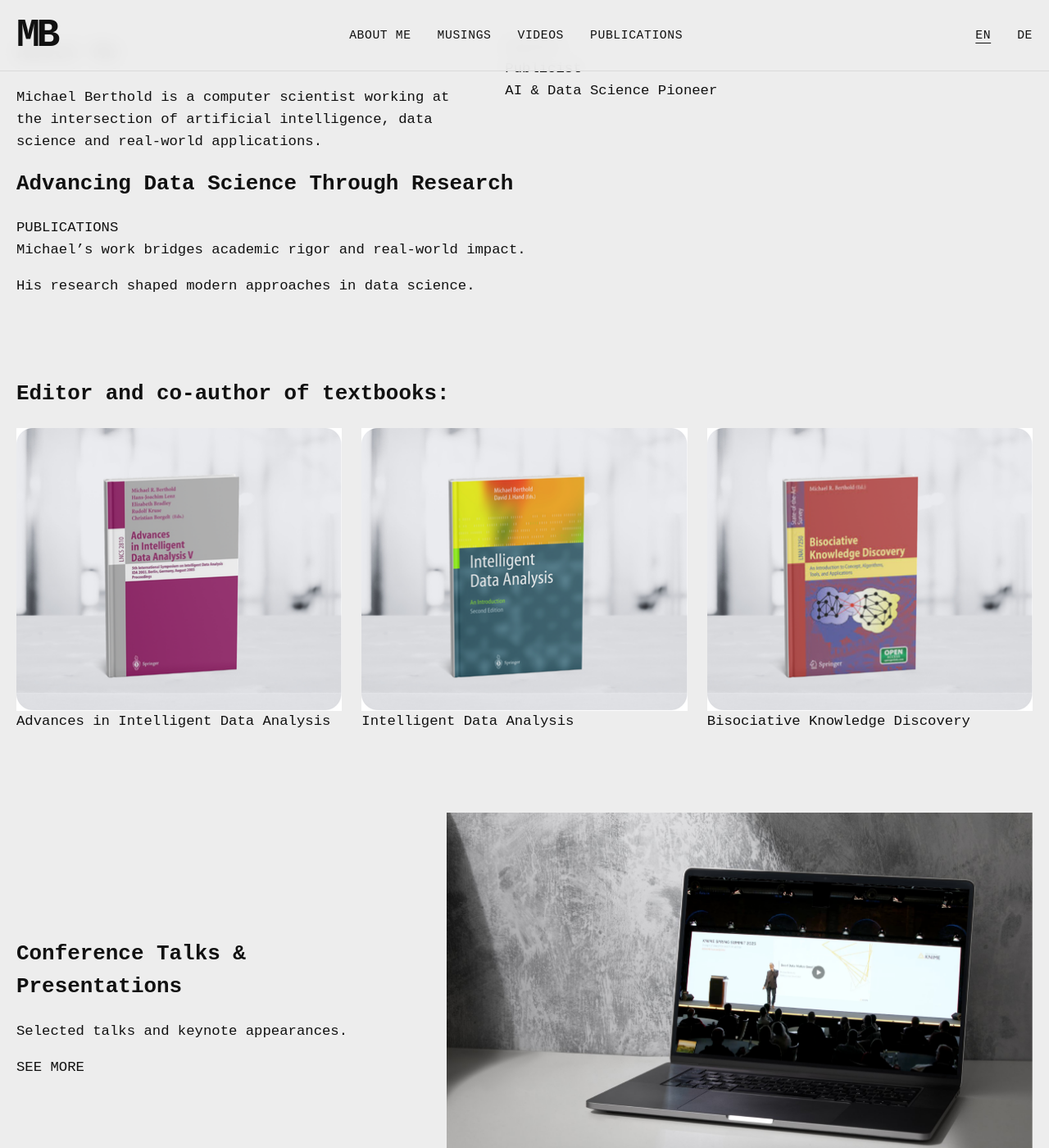
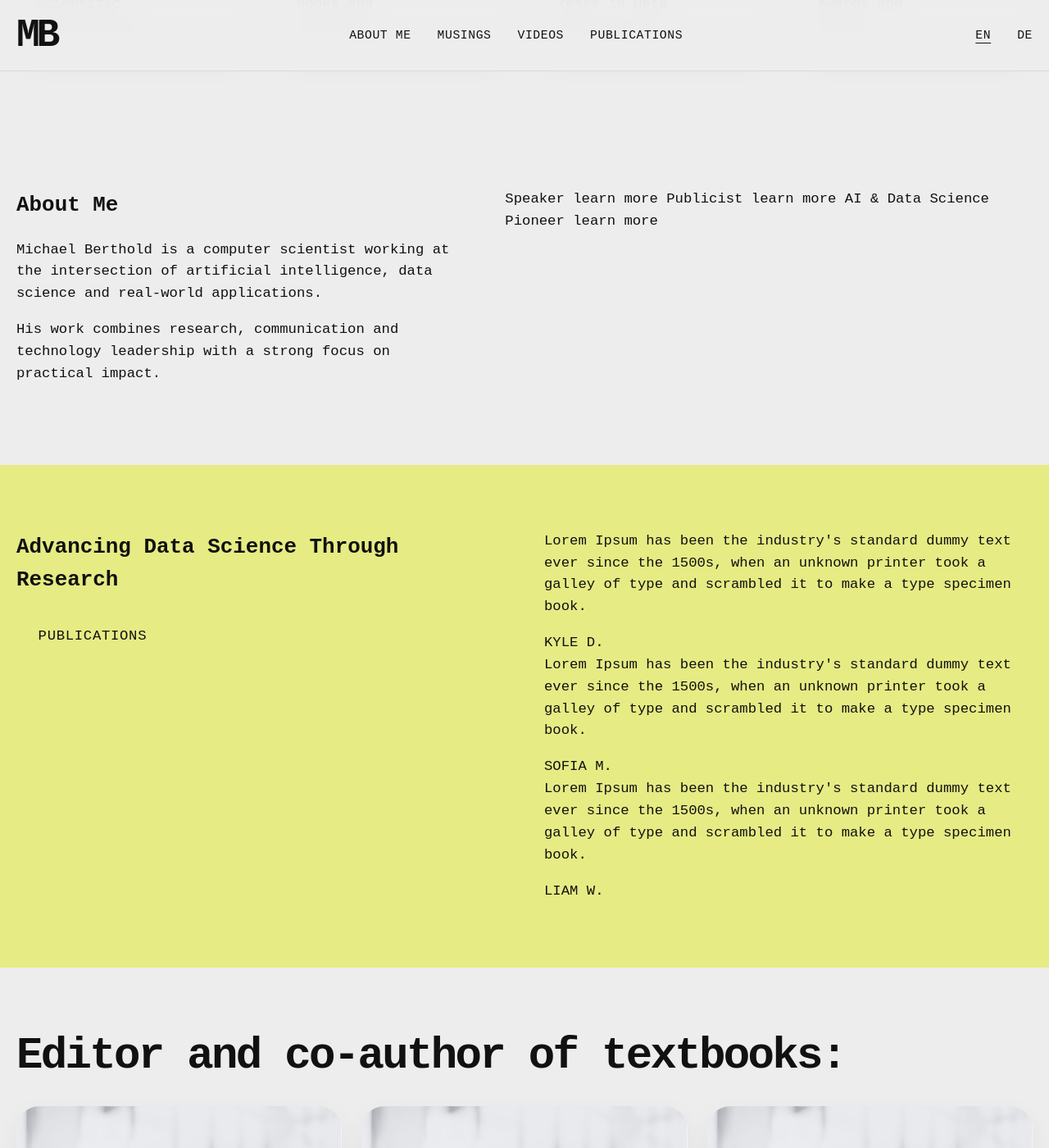
Before and after one commit to lacahelpme/test, a Jekyll site: the page built from en/index.md, in a window 1280 px wide and 1400 px high, scrolled down 814 px. Shown: the whole window at 82% size. Built offline with Jekyll 4.4.1, drawn with Linux system fonts in a browser that asks for light colours; some of the changed text lies outside the part shown.

Commit message:
Update index.md

```diff
--- a/en/index.md
+++ b/en/index.md
@@ -4,135 +4,194 @@
 lang: en
 ---
 
-<section class="hero">
+<section class="hero section">
   <div class="container hero-grid">
-
-    <div class="hero-left">
+    <div class="hero-copy">
+      <p class="overline">About me</p>
       <h1>Hello</h1>
-      <p class="subtitle">I’m Michael Berthold, computer scientist.</p>
-      <a href="#contact" class="btn">GET IN TOUCH</a>
+      <p class="hero-subtitle">I’m Michael Berthold, computer scientist.</p>
+      <a class="button button-accent" href="#contact">Get in touch</a>
     </div>
 
-    <div class="hero-right">
-      <img class="hero-portrait"
-           src="{{ '/assets/img/portrait1.png' | relative_url }}"
-           alt="Portrait illustration of Michael Berthold"
-           width="820"
-           height="980">
-    </div>
-
-  </div>
-</section>
-
-
-<section class="stats">
-  <div class="container stats-grid">
-    <div class="card highlight">250+<span>Scientific Publications</span></div>
-    <div class="card">3+<span>Books</span></div>
-    <div class="card dark">30+<span>Years in Data Science & AI</span></div>
-    <div class="card grey">4+<span>Awards and honors</span></div>
-  </div>
-</section>
-
-
-<section class="about">
-  <div class="container about-grid">
-
-    <div class="about-left">
-      <h2>About Me</h2>
-      <p>
-        Michael Berthold is a computer scientist working at the intersection
-        of artificial intelligence, data science and real-world applications.
-      </p>
-    </div>
-
-    <div class="about-right">
-      <div class="box">Speaker</div>
-      <div class="box">Publicist</div>
-      <div class="box">AI & Data Science Pioneer</div>
-    </div>
-
-  </div>
-</section>
-
-
-<section class="highlight-section">
-  <div class="container highlight-grid">
-
-    <div class="highlight-left">
-      <h2>Advancing Data Science Through Research</h2>
-      <a href="/en/publications/" class="btn dark">PUBLICATIONS</a>
-    </div>
-
-    <div class="highlight-right">
-      <p>
-        Michael’s work bridges academic rigor and real-world impact.
-      </p>
-      <p>
-        His research shaped modern approaches in data science.
-      </p>
-    </div>
-
-  </div>
-</section>
-
-
-<section class="books">
-  <div class="container">
-    <h2>Editor and co-author of textbooks:</h2>
-
-    <div class="books-grid">
-
-      <div class="book">
-        <img src="{{ '/assets/img/book1.png' | relative_url }}" alt="">
-        <p>Advances in Intelligent Data Analysis</p>
-      </div>
-
-      <div class="book">
-        <img src="{{ '/assets/img/book2.png' | relative_url }}" alt="">
-        <p>Intelligent Data Analysis</p>
-      </div>
-
-      <div class="book">
-        <img src="{{ '/assets/img/book3.png' | relative_url }}" alt="">
-        <p>Bisociative Knowledge Discovery</p>
-      </div>
-
+    <div class="hero-media">
+      <img class="hero-portrait" src="{{ '/assets/img/portrait1.png' | relative_url }}" alt="Portrait illustration of Michael Berthold" width="820" height="980">
     </div>
   </div>
 </section>
 
+<section class="stats section-sm">
+  <div class="container stats-grid">
+    <article class="stat-card stat-card-accent">
+      <strong>250+</strong>
+      <span>Scientific Publications</span>
+    </article>
 
-<section class="talks">
-  <div class="container talks-grid">
+    <article class="stat-card">
+      <strong>3+</strong>
+      <span>books and textbooks</span>
+    </article>
 
-    <div class="talks-left">
-      <h2>Conference Talks & Presentations</h2>
-      <p>Selected talks and keynote appearances.</p>
-      <a href="#" class="btn">SEE MORE</a>
-    </div>
+    <article class="stat-card stat-card-dark">
+      <strong>30+</strong>
+      <span>Years in Data Science &amp; AI</span>
+    </article>
 
-    <div class="talks-right">
-      <img src="{{ '/assets/img/bg1.png' | relative_url }}" alt="">
-    </div>
-
+    <article class="stat-card stat-card-mid">
+      <strong>4+</strong>
+      <span>Awards and honors</span>
+    </article>
   </div>
 </section>
 
-
-<section class="interests">
-  <div class="container interests-grid">
-
-    <div class="interests-left">
-      <h2>Interests</h2>
+<section class="about section">
+  <div class="container about-grid">
+    <div class="about-copy">
+      <h2>About Me</h2>
       <p>
-        Exploring the intersection of technology, science and creativity.
+        Michael Berthold is a computer scientist working at the intersection of
+        artificial intelligence, data science and real-world applications.
+      </p>
+      <p>
+        His work combines research, communication and technology leadership
+        with a strong focus on practical impact.
       </p>
     </div>
 
-    <div class="interests-right">
-      <img src="{{ '/assets/img/portrait2.png' | relative_url }}" alt="">
+    <div class="about-boxes">
+      <a class="about-box" href="#">
+        <span class="about-box-title">Speaker</span>
+        <span class="about-box-link">learn more</span>
+      </a>
+
+      <a class="about-box" href="#">
+        <span class="about-box-title">Publicist</span>
+        <span class="about-box-link">learn more</span>
+      </a>
+
+      <a class="about-box" href="#">
+        <span class="about-box-title">AI &amp; Data Science Pioneer</span>
+        <span class="about-box-link">learn more</span>
+      </a>
+    </div>
+  </div>
+</section>
+
+<section class="research section section-accent">
+  <div class="container research-grid">
+    <div class="research-copy">
+      <h2>Advancing Data Science Through Research</h2>
+      <a class="button button-dark" href="{{ '/en/publications/' | relative_url }}">Publications</a>
     </div>
 
+    <div class="research-quotes">
+      <div class="research-quote">
+        <p>Lorem Ipsum has been the industry's standard dummy text ever since the 1500s, when an unknown printer took a galley of type and scrambled it to make a type specimen book.</p>
+        <span>KYLE D.</span>
+      </div>
+
+      <div class="research-quote">
+        <p>Lorem Ipsum has been the industry's standard dummy text ever since the 1500s, when an unknown printer took a galley of type and scrambled it to make a type specimen book.</p>
+        <span>SOFIA M.</span>
+      </div>
+
+      <div class="research-quote">
+        <p>Lorem Ipsum has been the industry's standard dummy text ever since the 1500s, when an unknown printer took a galley of type and scrambled it to make a type specimen book.</p>
+        <span>LIAM W.</span>
+      </div>
+    </div>
   </div>
 </section>
+
+<section class="books section">
+  <div class="container">
+    <h2 class="section-title">Editor and co-author of textbooks:</h2>
+
+    <div class="books-grid">
+      <article class="book-card">
+        <img src="{{ '/assets/img/book1.png' | relative_url }}" alt="Advances in Intelligent Data Analysis book cover">
+        <div class="book-caption">
+          Advances in Intelligent Data Analysis – Reasoning about Data (1997)
+        </div>
+      </article>
+
+      <article class="book-card">
+        <img src="{{ '/assets/img/book2.png' | relative_url }}" alt="Intelligent Data Analysis book cover">
+        <div class="book-caption">
+          Intelligent Data Analysis 2nd Edition (2007)
+        </div>
+      </article>
+
+      <article class="book-card">
+        <img src="{{ '/assets/img/book3.png' | relative_url }}" alt="Bisociative Knowledge Discovery book cover">
+        <div class="book-caption">
+          Bisociative Knowledge Discovery (2012)
+        </div>
+      </article>
+    </div>
+  </div>
+</section>
+
+<section class="talks section section-dark-image">
+  <div class="container talks-grid">
+    <div class="talks-copy">
+      <h2>Conference Talks &amp; Presentations</h2>
+      <p>A selection of recent presentations and videos</p>
+      <a class="button button-accent" href="#">See more</a>
+    </div>
+
+    <div class="talks-media">
+      <img src="{{ '/assets/img/bg1.png' | relative_url }}" alt="Conference presentation shown on a laptop">
+    </div>
+  </div>
+</section>
+
+<section class="interests section">
+  <div class="container interests-grid">
+    <div class="interests-copy">
+      <h2>Interests</h2>
+      <p>
+        Lorem Ipsum is simply dummy text of the printing and typesetting industry.
+        Lorem Ipsum has been the industry's standard dummy text ever since the 1500s,
+        when an unknown printer took a galley of type and scrambled it to make a type specimen book.
+      </p>
+    </div>
+
+    <div class="interests-media">
+      <img src="{{ '/assets/img/portrait2.png' | relative_url }}" alt="Speaker image of Michael Berthold">
+    </div>
+  </div>
+</section>
+
+<section class="musings section">
+  <div class="container musings-grid">
+    <div class="musings-copy">
+      <h2>Recent musings</h2>
+      <p>
+        thoughts, and reflections on technology, innovation, and more.
+      </p>
+      <a class="button button-dark" href="#">Read more</a>
+    </div>
+
+    <div class="musings-cards">
+      <article class="musing-card musing-accent">
+        <span class="musing-index">01</span>
+        <h3>Bias in AI is bad – but is it really?</h3>
+      </article>
+
+      <article class="musing-card musing-dark">
+        <span class="musing-index">02</span>
+        <h3>Bias in AI is bad – but is it really?</h3>
+      </article>
+
+      <article class="musing-card">
+        <span class="musing-index">03</span>
+        <h3>Bias in AI is bad – but is it really?</h3>
+      </article>
+
+      <article class="musing-card musing-accent">
+        <span class="musing-index">04</span>
+        <h3>Bias in AI is bad – but is it really?</h3>
+      </article>
+    </div>
+  </div>
+</section>
```
